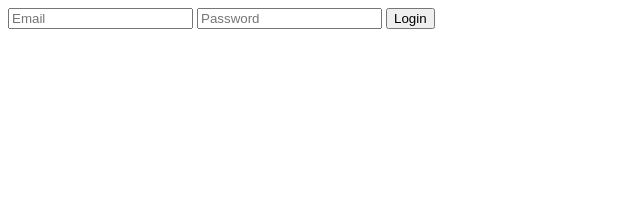
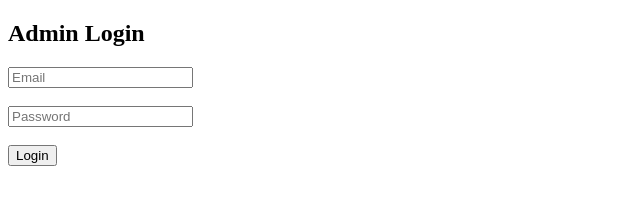
Before and after one commit to sudharishi/sr-fashion-hub, a plain HTML site: page admin-login.html in a window 1280 px wide. Shown: the whole page, without its empty margins (0-640 px from the left). Drawn offline with Linux system fonts and the light colour scheme.

Commit message:
Update admin-login.html

```diff
--- a/admin-login.html
+++ b/admin-login.html
@@ -1,5 +1,17 @@
-<input id="adminEmail" type="email" placeholder="Email">
-<input id="adminPassword" type="password" placeholder="Password">
+<!DOCTYPE html>
+<html>
+<head>
+  <title>Admin Login</title>
+</head>
+<body>
+
+<h2>Admin Login</h2>
+
+<input id="adminEmail" type="email" placeholder="Email"><br><br>
+<input id="adminPassword" type="password" placeholder="Password"><br><br>
+
 <button onclick="adminLogin()">Login</button>
 
 <script type="module" src="script.js"></script>
+</body>
+</html>
```
